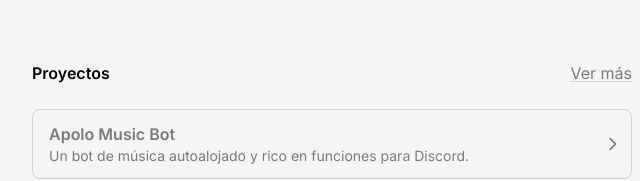
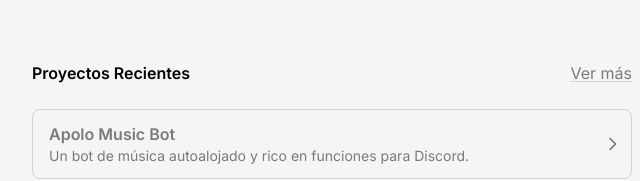
Before and after one commit to DanteZulli/my-portfolio, an Astro site: page / in a window 1280 px wide. Shown: the part 631-812 px from the top of the page, 308-948 px from the left. Built offline with nearby package versions, Linux system fonts and the light colour scheme; Astro itself is replaced by a stand-in of ours; a web font is replaced by a local one.

Commit message:
change: Proyectos > Proyectos Recientes

```diff
--- a/src/pages/index.astro
+++ b/src/pages/index.astro
@@ -118,7 +118,7 @@
 
       <section class="animate space-y-6">
         <div class="flex flex-wrap gap-y-2 items-center justify-between">
-          <h5 class="font-semibold text-black dark:text-white">Proyectos</h5>
+          <h5 class="font-semibold text-black dark:text-white">Proyectos Recientes</h5>
           <Link href="/projects"> Ver más </Link>
         </div>
         <ul class="flex flex-col gap-4">
```
